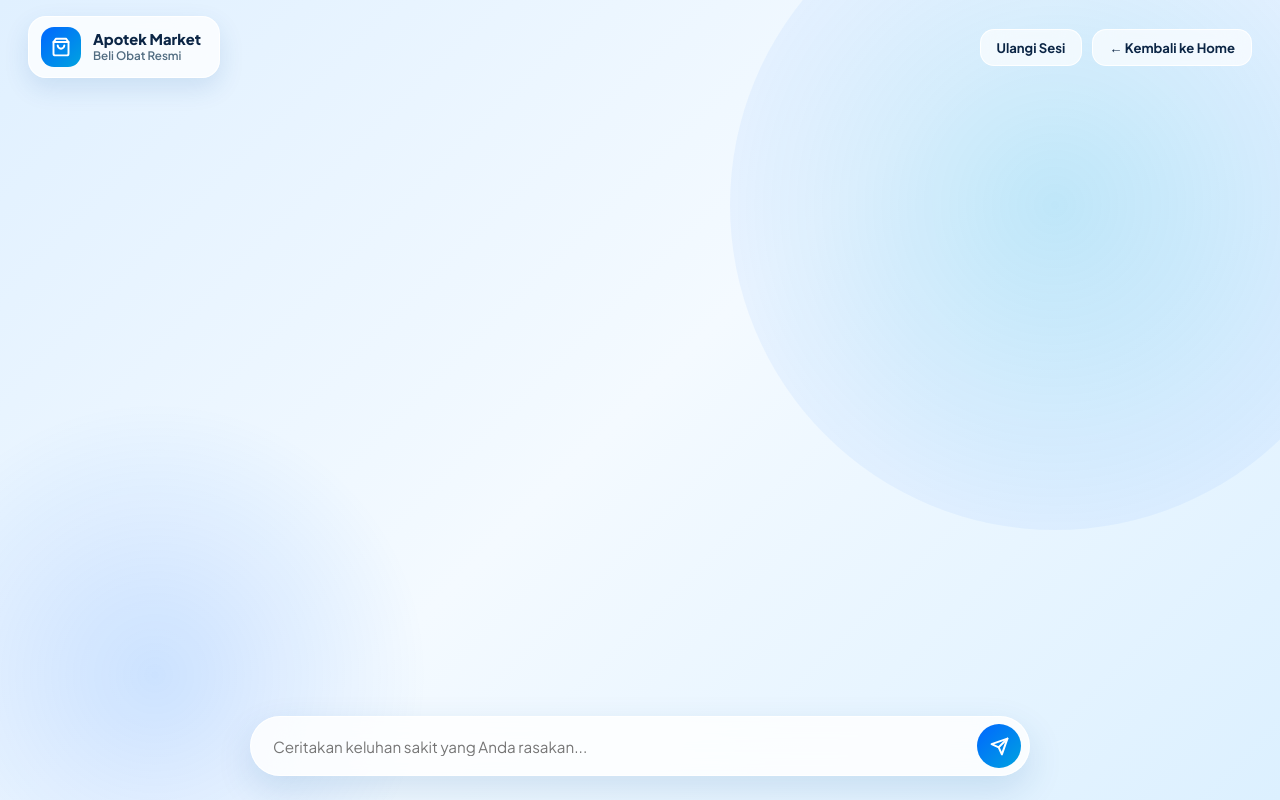
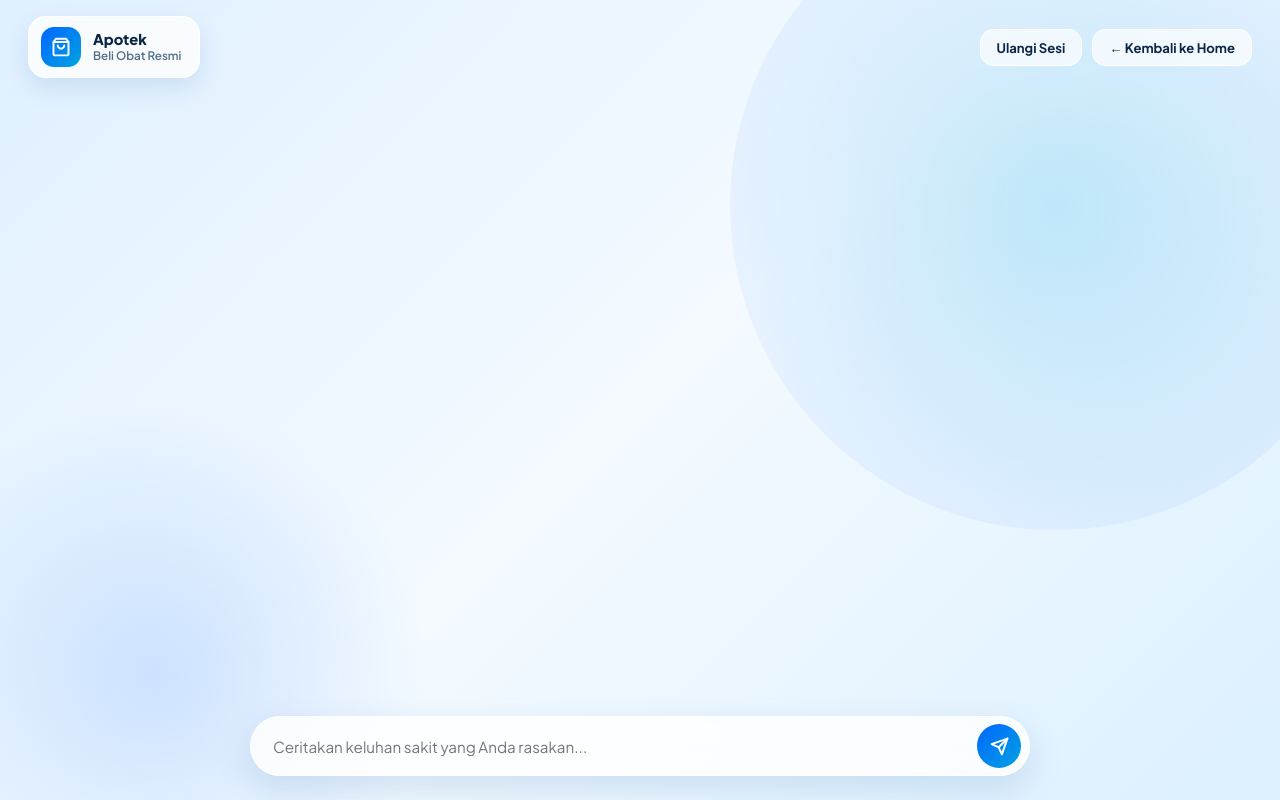
Before and after one commit to SitepuDev/sakumedika-iscomfest2026, a PHP site: page /index.php in a window 1280 px wide. Run offline with PHP 8.4, Linux system fonts and the light colour scheme; the visitor is signed in with stand-in values (Sample User, id 1); data that the repository does not hold is empty.

Commit message:
Update index.php

```diff
--- a/index.php
+++ b/index.php
@@ -21,6 +21,7 @@ if (isset($_GET['sesi'])) {
 if (!isset($_SESSION['chat_history'])) {
     $_SESSION['chat_history'] = [];
 }
+
 
 if (isset($_POST['beli_obat_id'])) {
     $id_obat = (int)$_POST['beli_obat_id'];
@@ -254,6 +255,7 @@ $mode_tanya = $_SESSION['mode_tanya'];
         .tag-title { font-size: 0.84rem; font-weight: 800; color: var(--crystal-navy); }
         .tag-sub { font-size: 0.72rem; color: var(--text-muted); font-weight: 600; }
 
+        /* SESI TANYA JAWAB */
         .consult-screen { height: 100vh; display: flex; flex-direction: column; position: relative; z-index: 10; }
         .consult-topbar { display: flex; align-items: center; justify-content: space-between; padding: 16px 28px; }
         .market-corner-btn {
@@ -450,7 +452,7 @@ $mode_tanya = $_SESSION['mode_tanya'];
                         </svg>
                     </div>
                     <div class="market-text">
-                        <span class="market-title">Apotek Market</span>
+                        <span class="market-title">Apotek</span>
                         <span class="market-sub">Beli Obat Resmi</span>
                     </div>
                     <?php if ($total_keranjang > 0): ?>
```
